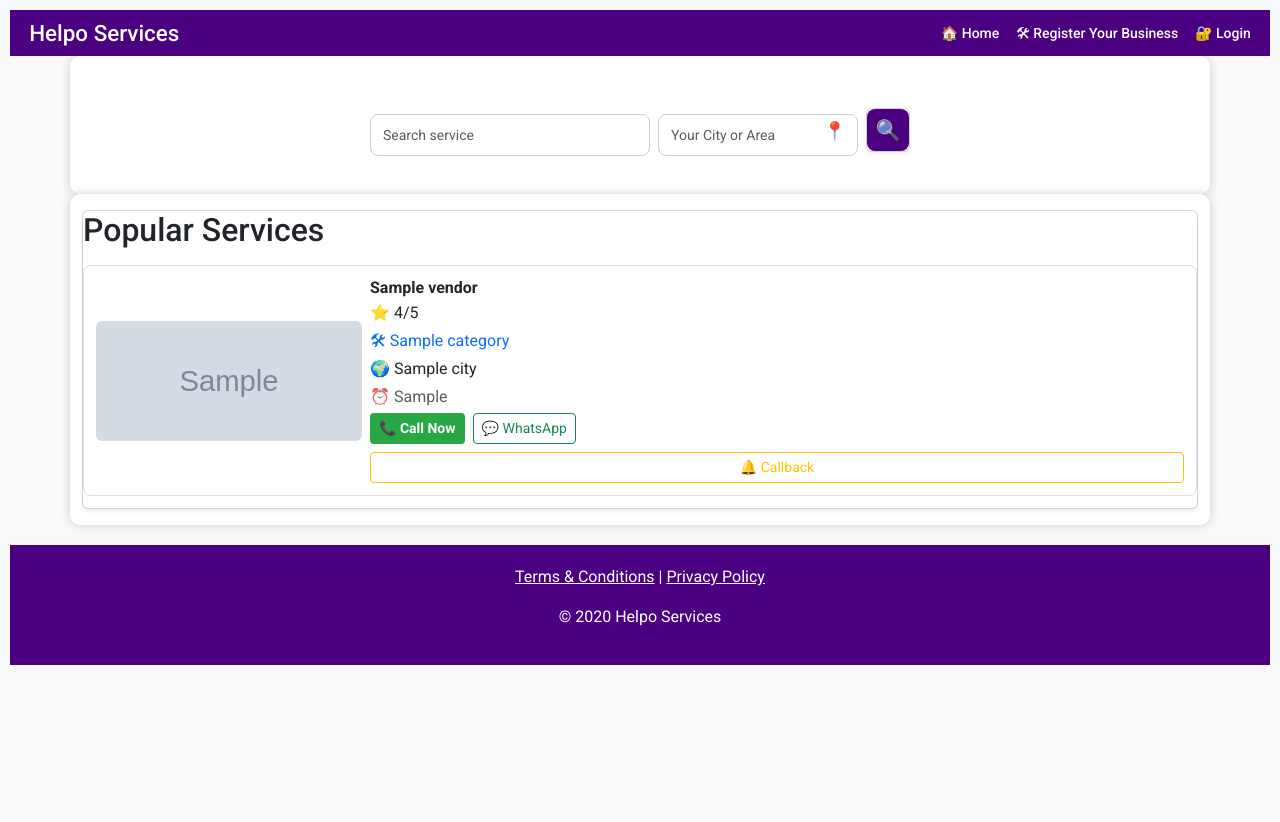
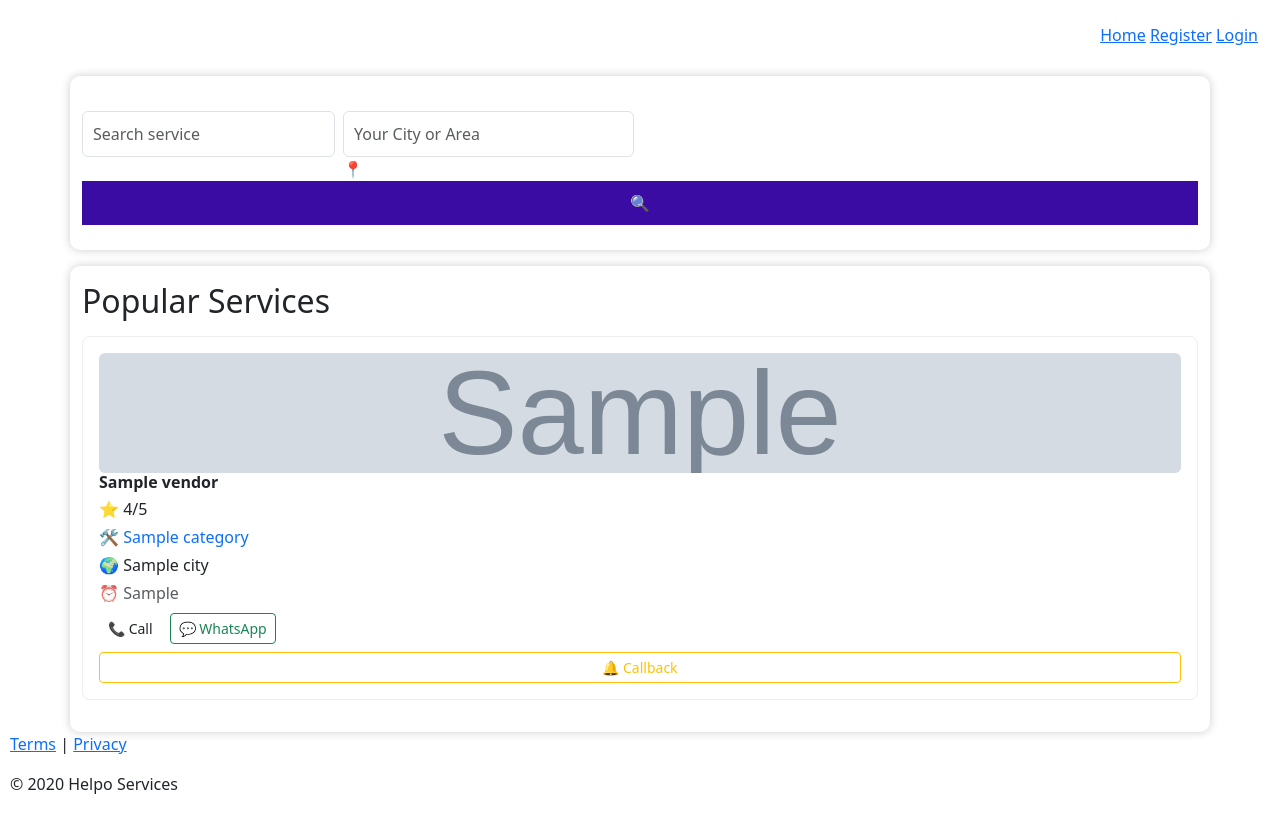
Before and after one commit to Harish-G-Git/Helpo-Services, a Flask app: template templates/index.html in a window 1280 px wide. Before the commit the page ends 665 px from the top, so only its background shows below. Run offline with Flask 3, Linux system fonts and the light colour scheme; the template is opened without the code that fills it: most values are stand-ins (such as "Sample title", 1, 10 or a date in 2020); grey boxes marked "Sample" are stand-in pictures.

Commit message:
Update index.html

```diff
--- a/templates/index.html
+++ b/templates/index.html
@@ -10,211 +10,55 @@
   <script src="https://code.jquery.com/jquery-3.6.0.min.js"></script>
   <script src="https://cdn.jsdelivr.net/npm/bootstrap@5.3.2/dist/js/bootstrap.bundle.min.js"></script>
   <script src="https://code.jquery.com/ui/1.13.2/jquery-ui.js"></script>
-
-  <style>
-    body {
-      font-family: 'Roboto', sans-serif;
-      background-color: #f8f9fa;
-    }
-
-    /* Sticky header */
-    .navbar {
-      background-color: #4B0082;
-      color: white;
-      padding: 0.6rem 1.2rem;
-      position: sticky;
-      top: 0;
-      z-index: 1000;
-    }
-    .navbar h1 {
-      margin: 0;
-      font-size: 1.4rem;
-    }
-    .nav-actions a {
-      margin-left: 0.8rem;
-      color: white;
-      text-decoration: none;
-      font-size: 14px;
-    }
-    .nav-actions a:hover {
-      text-decoration: underline;
-    }
-
-    /* Search bar */
-    .search-bar {
-      flex-wrap: wrap;
-      padding: 0.8rem;
-      background-color: #ffffff;
-      border-radius: 8px;
-      margin-top: 10px;
-      display: flex;
-      justify-content: center;
-      align-items: center;
-    }
-    .search-input-box input,
-    .location-box input {
-      height: 42px;
-      border-radius: 8px;
-      border: 1px solid #ccc;
-      padding-left: 12px;
-      font-size: 14px;
-    }
-    .search-input-box { width: 280px; }
-    .location-box { width: 200px; position: relative; }
-    .search-btn {
-      height: 42px;
-      width: 42px;
-      border: none;
-      background-color: #4B0082;
-      color: white;
-      border-radius: 8px;
-      font-size: 20px;
-      display: flex;
-      align-items: center;
-      justify-content: center;
-      cursor: pointer;
-    }
-    .location-icon {
-      position: absolute;
-      right: 12px;
-      top: 50%;
-      transform: translateY(-50%);
-      cursor: pointer;
-      font-size: 18px;
-      color: #666;
-    }
-
-    @media (max-width: 768px) {
-      .search-bar {
-        flex-direction: column;
-        gap: 10px;
-      }
-      .search-input-box, .location-box {
-        width: 100% !important;
-      }
-    }
-
-    /* Vendor cards */
-    .vendor-card {
-      border: 1px solid #e0e0e0;
-      padding: 12px;
-      border-radius: 8px;
-      background-color: #ffffff;
-      margin-bottom: 12px;
-      transition: box-shadow 0.2s ease-in-out;
-    }
-    .vendor-card:hover {
-      box-shadow: 0 4px 12px rgba(0,0,0,0.1);
-    }
-    .vendor-card img {
-      border-radius: 6px;
-      height: 120px;
-      object-fit: cover;
-      width: 100%;
-    }
-    @media (max-width: 768px) {
-      .vendor-card img { height: 80px; }
-    }
-
-    /* Buttons */
-    .btn-call {
-      background-color: #28a745;
-      color: white;
-      font-weight: bold;
-    }
-    .btn-call:hover { background-color: #218838; }
-    .btn-outline-secondary[disabled] { opacity: 0.6; }
-
-    /* Mobile bottom CTA bar */
-    .mobile-cta {
-      position: fixed;
-      bottom: 0;
-      left: 0;
-      width: 100%;
-      background: white;
-      border-top: 1px solid #ccc;
-      display: flex;
-      justify-content: space-around;
-      padding: 8px 0;
-      z-index: 1000;
-    }
-    .mobile-cta a {
-      flex: 1;
-      text-align: center;
-      padding: 10px;
-      color: white;
-      background: #4B0082;
-      text-decoration: none;
-      font-size: 14px;
-      font-weight: bold;
-    }
-    @media (min-width: 768px) {
-      .mobile-cta { display: none; }
-    }
-
-    footer {
-      background: #4B0082;
-      color: white;
-      text-align: center;
-      padding: 20px;
-      margin-top: 20px;
-    }
-    footer a {
-      color: white;
-      text-decoration: underline;
-    }
-  </style>
 </head>
 <body>
 
-<header class="navbar">
-  <h1>Helpo Services</h1>
+<header class="navbar navbar-expand-lg sticky-top custom-navbar">
+  <div class="container-fluid d-flex justify-content-between align-items-center">
+    <h1 class="navbar-brand m-0 text-white fs-5">Helpo Services</h1>
     <div class="nav-actions">
-    <a href="/">🏠 Home</a>
+      <a href="/">Home</a>
       {% if session.get('vendor_logged_in') %}
         <a href="/vendor/dashboard">Dashboard</a>
         <a href="/vendor/leads">Leads</a>
         <a href="/vendor/profile">Profile</a>
         <a href="/vendor/logout" class="text-danger">Logout</a>
       {% else %}
-      <a href="/vendor">🛠 Register Your Business</a>
-      <a href="/vendor/login">🔐 Login</a>
+        <a href="/vendor">Register</a>
+        <a href="/vendor/login">Login</a>
       {% endif %}
+    </div>
   </div>
 </header>
 
-<!-- Search bar -->
-<div class="container">
+<!-- Search Bar -->
+<div class="container my-3">
   <div class="search-bar">
     <div class="search-input-box me-2">
       <input type="text" class="form-control" id="searchInput" placeholder="Search service" />
     </div>
-    <div class="location-box me-2 position-relative">
+    <div class="location-box me-2">
       <input type="text" class="form-control pe-5" id="locationInput" placeholder="Your City or Area">
       <span class="location-icon" onclick="useMyLocation()">📍</span>
     </div>
-	<div class="card shadow-sm h-100">
     <button class="search-btn" onclick="searchVendors()">🔍</button>
   </div>
 </div>
-</div>
-<!-- Vendor listings -->
+
+<!-- Vendor Listings -->
 <section class="container py-3">
-<div class="card shadow-sm h-100">
   <h2 class="mb-3">Popular Services</h2>
+  <div id="vendorList">
     {% if vendors %}
       {% for vendor in vendors %}
         <div class="vendor-card">
-        <div class="row g-2 align-items-center">
-          <div class="col-4 col-md-3">
           {% if vendor.photos %}
             {% set first_photo = vendor.photos.split(',')[0].strip() %}
             <img src="{{ url_for('static', filename='uploads/' ~ first_photo) }}" alt="{{ vendor.business_name }}">
           {% else %}
             <img src="{{ url_for('static', filename='uploads/default.jpg') }}" alt="Default image">
           {% endif %}
-          </div>
-          <div class="col-8 col-md-9">
+          <div class="vendor-info">
             <h6 class="fw-bold mb-1">
               <a href="/vendor/{{ vendor.phone }}" class="text-decoration-none text-dark">
                 {{ vendor.business_name }}
@@ -230,16 +74,15 @@
             {% if vendor.service_hours %}
               <p class="mb-1 text-muted">⏰ {{ vendor.service_hours }}</p>
             {% endif %}
-            <div class="d-flex flex-wrap gap-2 mt-1">
+            <div class="d-flex flex-wrap gap-2 mt-2">
             {% set show_phone = vendor.subscription == "subscribed" or (now() - vendor.created_at|todatetime('%Y-%m-%d %H:%M:%S')).days <= 90 %}
             {% if show_phone %}
-                <a href="tel:+91{{ vendor.phone }}" class="btn btn-call btn-sm">📞 Call Now</a>
+              <a href="tel:+91{{ vendor.phone }}" class="btn btn-call btn-sm">📞 Call</a>
             {% else %}
               <button class="btn btn-outline-secondary btn-sm" disabled>🔒 Call (Pro only)</button>
             {% endif %}
-              <a href="https://wa.me/91{{ vendor.phone }}?text=Hi%2C%20I%20found%20you%20on%20Helpo%20Services." target="_blank" class="btn btn-outline-success btn-sm">💬 WhatsApp</a>
+            <a href="https://wa.me/91{{ vendor.phone }}" target="_blank" class="btn btn-outline-success btn-sm">💬 WhatsApp</a>
             <button class="btn btn-outline-warning btn-sm" data-bs-toggle="modal" data-bs-target="#contactModal" data-vendor="{{ vendor.business_name }}" data-phone="{{ vendor.phone }}">🔔 Callback</button>
-            </div>
           </div>
           </div>
         </div>
@@ -250,61 +93,22 @@
   </div>
 </section>
 
-<!-- Floating CTA on mobile -->
+<!-- Mobile Bottom Bar -->
 <div class="mobile-cta">
   <a href="/">🏠 Home</a>
-  <a href="/vendor">🛠 Register Your Business</a>
-  <a href="/vendor/login">🔐 Login</a>
+  <a href="/vendor">Register</a>
+  <a href="/vendor/login">Login</a>
 </div>
 
 <footer>
   <p>
-    <a href="/terms">Terms & Conditions</a> |
-    <a href="/privacy">Privacy Policy</a>
+    <a href="/terms">Terms</a> | <a href="/privacy">Privacy</a>
   </p>
   <p>© {{ current_year }} Helpo Services</p>
 </footer>
 
-<script>
-function useMyLocation() {
-  navigator.geolocation.getCurrentPosition(async (pos) => {
-    const lat = pos.coords.latitude, lon = pos.coords.longitude;
-    const res = await fetch(`https://nominatim.openstreetmap.org/reverse?format=json&lat=${lat}&lon=${lon}`);
-    const data = await res.json();
-    const city = data.address.city || data.address.town || data.address.village || "";
-    document.getElementById("locationInput").value = city;
-  });
-}
-function searchVendors() {
-  const q = document.getElementById("searchInput").value.trim();
-  const city = document.getElementById("locationInput").value.trim();
-  if (!q && !city) { alert("Please enter a service or location"); return; }
-  window.location.href = `/?query=${encodeURIComponent(q)}&location=${encodeURIComponent(city)}`;
-}
-$(function(){
-  $("#searchInput").autocomplete({
-    source: function(req, res){
-      $.getJSON("/api/vendor_suggestions", { q: req.term, city: $("#locationInput").val().trim() }, res);
-    }, minLength: 2
-  });
-});
-
-
-
-</script>
-
- <!-- Populate vendor name in modal -->
-  <script>
-    const contactModal = document.getElementById('contactModal');
-    contactModal.addEventListener('show.bs.modal', function (event) {
-      const button = event.relatedTarget;
-      const vendor = button.getAttribute('data-vendor');
-      document.getElementById('vendorNameHidden').value = vendor;
-    });
-  </script>
-
 <!-- Callback Modal -->
-<div class="modal fade" id="contactModal" tabindex="-1" aria-labelledby="contactModalLabel" aria-hidden="true">
+<div class="modal fade" id="contactModal" tabindex="-1" aria-hidden="true">
   <div class="modal-dialog">
     <form id="callbackForm" class="modal-content">
       <div class="modal-header">
@@ -322,7 +126,7 @@
           <input type="text" class="form-control" name="user_phone" required>
         </div>
         <div class="mb-3">
-          <label>Message (optional)</label>
+          <label>Message</label>
           <textarea class="form-control" name="message"></textarea>
         </div>
       </div>
@@ -330,44 +134,16 @@
         <div class="form-check mb-2">
           <input class="form-check-input" type="checkbox" id="termsCheck" required>
           <label class="form-check-label" for="termsCheck">
-            I agree to the <a href="/terms" target="_blank">Terms & Conditions</a>
+            I agree to <a href="/terms" target="_blank">Terms</a>
           </label>
         </div>
-        <button type="submit" class="btn btn-primary w-100">Send Request</button>
+        <button type="submit" class="btn btn-primary w-100">Send</button>
       </div>
     </form>
   </div>
 </div>
 
-<script src="https://cdn.jsdelivr.net/npm/bootstrap@5.3.2/dist/js/bootstrap.bundle.min.js"></script>
-<script>
-document.addEventListener("DOMContentLoaded", () => {
-  const form = document.getElementById("callbackForm");
-  const modal = document.getElementById("contactModal");
-
-  form.addEventListener("submit", function (e) {
-    e.preventDefault();
-    if (!document.getElementById("termsCheck").checked) {
-      alert("Please accept Terms & Conditions");
-      return;
-    }
-    fetch("/submit_callback", { method:"POST", body: new FormData(form) })
-      .then(res=>res.json())
-      .then(data=>{
-        alert(data.message);
-        form.reset();
-        bootstrap.Modal.getInstance(modal).hide();
-      })
-      .catch(err=>alert("Server error"));
-  });
-
-  const contactModal = document.getElementById("contactModal");
-  contactModal.addEventListener("show.bs.modal", e=>{
-    const btn = e.relatedTarget;
-    document.getElementById("vendorPhoneInput").value = btn.dataset.phone;
-  });
-});
-</script>
-
+<!-- Unified script -->
+<script src="/static/script.js"></script>
 </body>
 </html>
```
Lines whose indentation alone changed are shown as unchanged.
